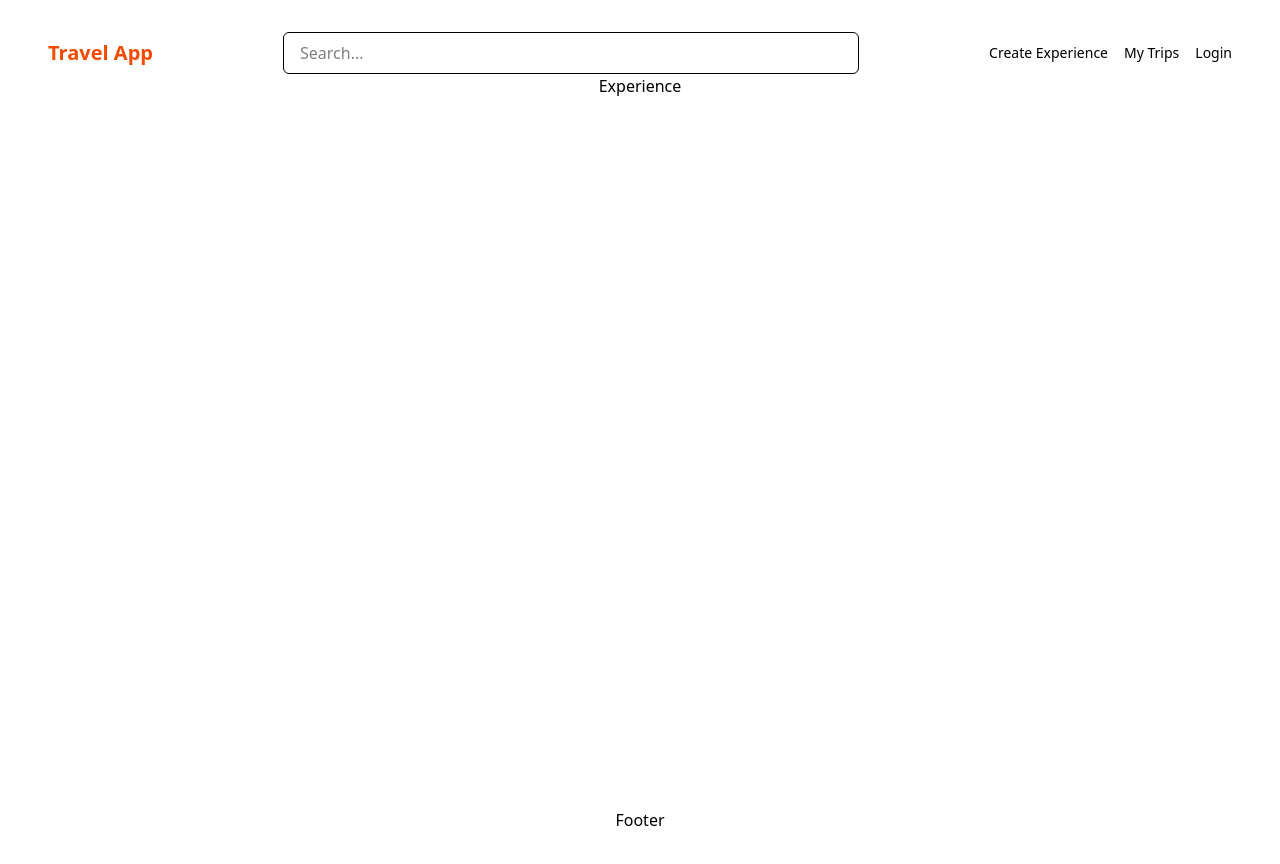
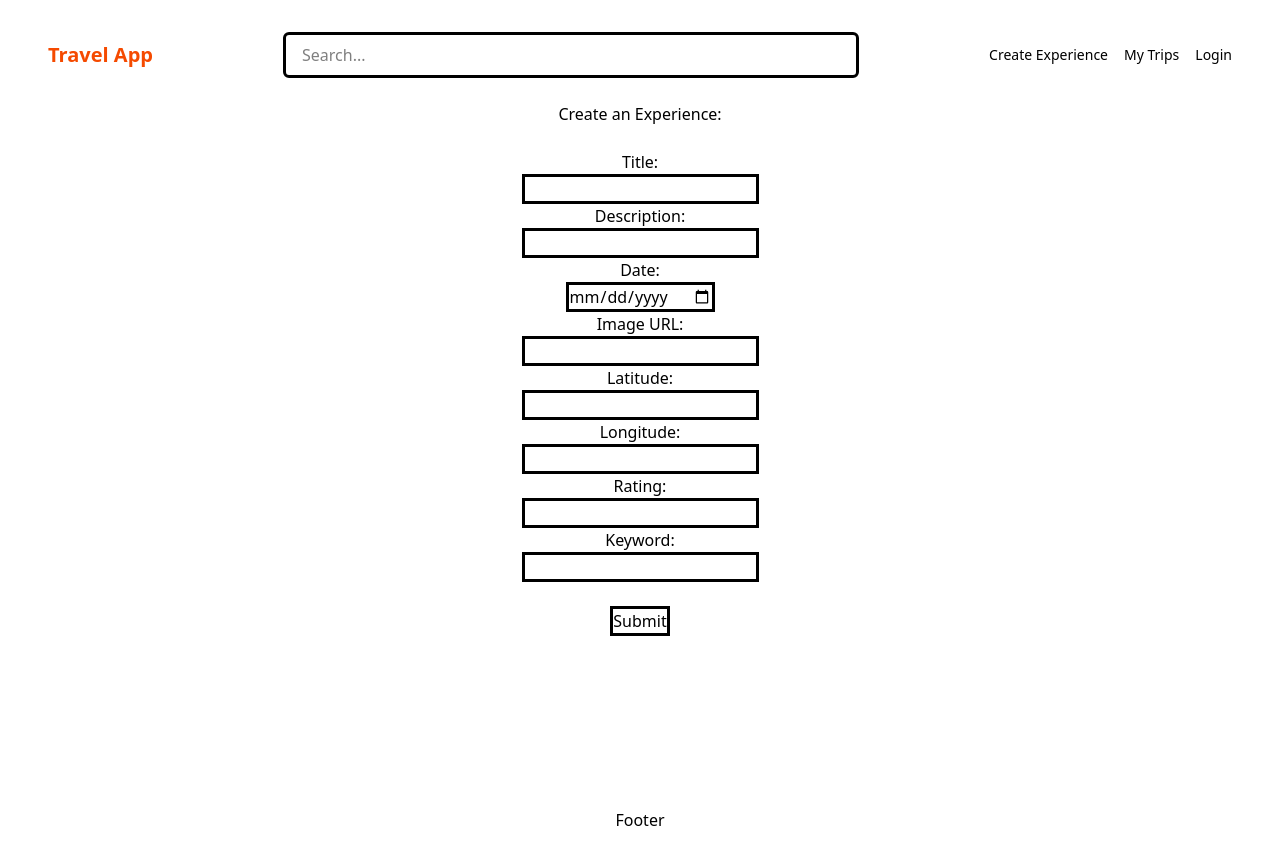
Before and after one commit to scotthi476/travel, a React (Vite) app in the folder frontend/: page /experience in a window 1280 px wide. Built offline with nearby package versions, Linux system fonts and the light colour scheme.

Commit message:
Created form for creating an experience; updated app.css with black borders for inputs and buttons

```diff
--- a/frontend/src/App.css
+++ b/frontend/src/App.css
@@ -40,3 +40,11 @@
 .read-the-docs {
     color: #888;
 }
+
+input{
+    border: solid black;
+}
+
+button{
+    border: solid black;
+}
--- a/frontend/src/pages/Experience.tsx
+++ b/frontend/src/pages/Experience.tsx
@@ -1,9 +1,71 @@
 import React from "react"
+import "../App.css"
 
 // TODO: Syme add form for CRUD operation
+// Followed guide to create form: https://dev.to/luqmanshaban/creating-a-sign-up-form-in-react-with-typescript-2jb3
 
 const Experience = () => {
-    return <div>Experience</div>
+    return (
+        <div>
+            <br/>
+            <h1>Create an Experience:</h1>
+            <br/>
+            <form>
+                <div>
+                    <p>
+                    <label htmlFor="title">Title: </label>
+                    <br/>
+                    <input type="text" name="title" id="title" required/>
+                    <br/>
+                    </p>
+                </div>
+                <div>
+                    <label htmlFor="description">Description: </label>
+                    <br/>
+                    <input type="text" name="description" id="description" required/>
+                    <br/>
+                </div>
+                <div>
+                    <label htmlFor="date">Date: </label>
+                    <br/>
+                    <input type="date" name="date" id="date" required/>
+                    <br/>
+                </div>
+                <div>
+                    <label htmlFor="imageUrl">Image URL: </label>
+                    <br/>
+                    <input type="text" name="imageUrl" id="imageUrl" required/>
+                    <br/>
+                </div>
+                <div>
+                    <label htmlFor="latitude">Latitude: </label>
+                    <br/>
+                    <input type="number" name="latitude" id="latitude" required/>
+                    <br/>
+                </div>
+                <div>
+                    <label htmlFor="longitude">Longitude: </label>
+                    <br/>
+                    <input type="number" name="longitude" id="longitude" required/>
+                    <br/>
+                </div>
+                <div>
+                    <label htmlFor="rating">Rating: </label>
+                    <br/>
+                    <input type="number" name="rating" id="rating"/>
+                    <br/>
+                </div>
+                <div>
+                    <label htmlFor="keyword">Keyword: </label>
+                    <br/>
+                    <input type="text" name="keyword" id="keyword"/>
+                    <br/>
+                    <br/>
+                </div>
+                <button>Submit</button>
+            </form>
+        </div>
+    )
 }
 
 export default Experience
```
